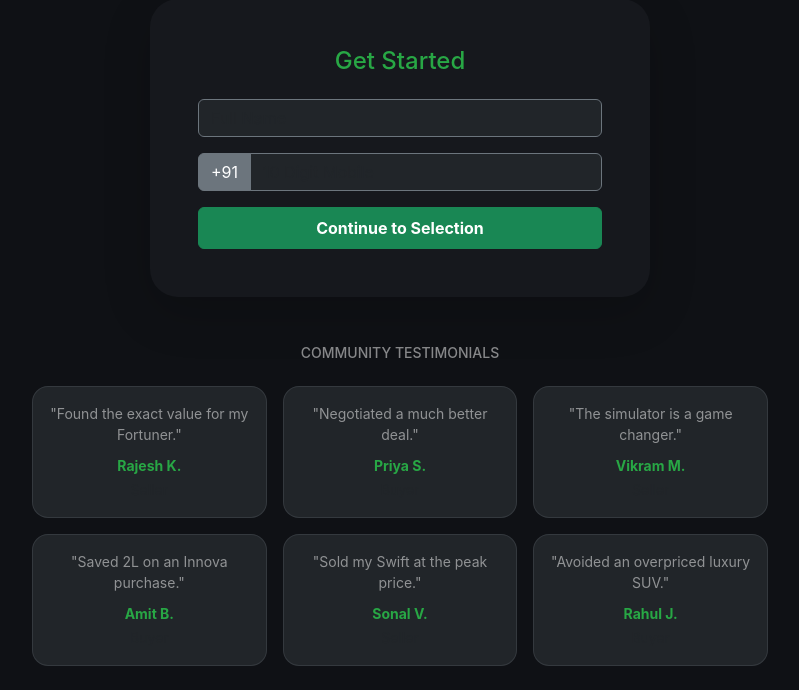
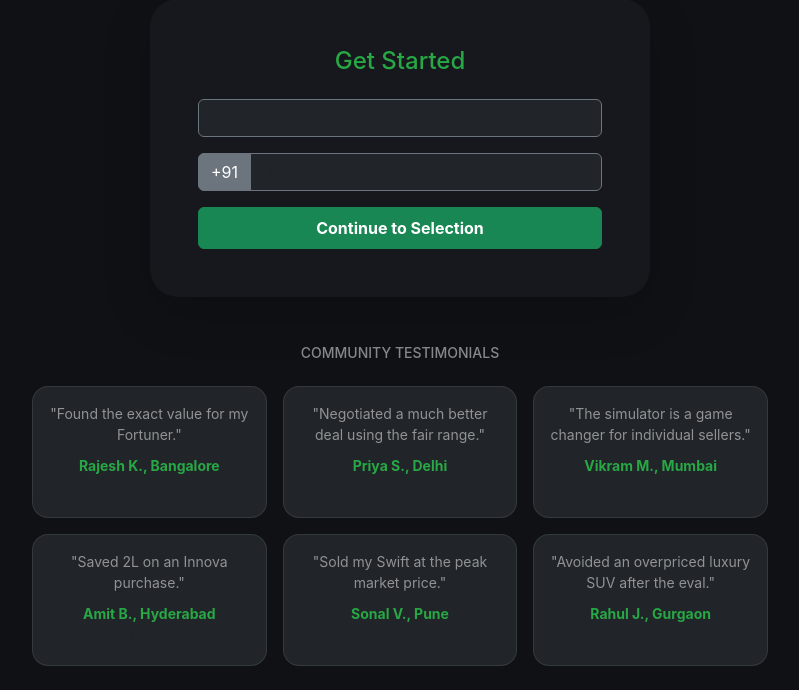
Before and after one commit to autoknowmus-web/autoknowmus, a Flask app: page / in a window 1280 px wide. Shown: the part 354-1044 px from the top of the page, without its empty margins (240-1039 px from the left). Run offline with Flask 3, Linux system fonts and the light colour scheme.

Commit message:
Update index.html

```diff
--- a/templates/index.html
+++ b/templates/index.html
@@ -15,7 +15,7 @@
                 <input type="text" name="name" class="form-control bg-dark text-white border-secondary mb-3" placeholder="Full Name" required>
                 <div class="input-group mb-3">
                     <span class="input-group-text bg-secondary border-secondary text-white">+91</span>
-                    <input type="tel" class="form-control bg-dark text-white border-secondary" placeholder="10 Digit Mobile" pattern="[0-9]{10}" maxlength="10" required>
+                    <input type="tel" class="form-control bg-dark text-white border-secondary" placeholder="10 Digit Mobile" pattern="[0-9]{10}" maxlength="10" minlength="10" required>
                 </div>
                 <button type="submit" class="btn btn-success w-100 py-2 fw-bold">Continue to Selection</button>
             </form>
@@ -25,12 +25,12 @@
             <h5 class="text-white-50 mb-4 text-uppercase small tracking-widest">Community Testimonials</h5>
             <div class="row g-3">
                 {% set tests = [
-                    ('Rajesh K.', 'Found the exact value for my Fortuner.', 'Seller'),
-                    ('Priya S.', 'Negotiated a much better deal.', 'Buyer'),
-                    ('Vikram M.', 'The simulator is a game changer.', 'Seller'),
-                    ('Amit B.', 'Saved 2L on an Innova purchase.', 'Buyer'),
-                    ('Sonal V.', 'Sold my Swift at the peak price.', 'Seller'),
-                    ('Rahul J.', 'Avoided an overpriced luxury SUV.', 'Buyer')
+                    ('Rajesh K., Bangalore', 'Found the exact value for my Fortuner.', 'Seller'),
+                    ('Priya S., Delhi', 'Negotiated a much better deal using the fair range.', 'Buyer'),
+                    ('Vikram M., Mumbai', 'The simulator is a game changer for individual sellers.', 'Seller'),
+                    ('Amit B., Hyderabad', 'Saved 2L on an Innova purchase.', 'Buyer'),
+                    ('Sonal V., Pune', 'Sold my Swift at the peak market price.', 'Seller'),
+                    ('Rahul J., Gurgaon', 'Avoided an overpriced luxury SUV after the eval.', 'Buyer')
                 ] %}
                 {% for name, text, type in tests %}
                 <div class="col-md-4">
```
